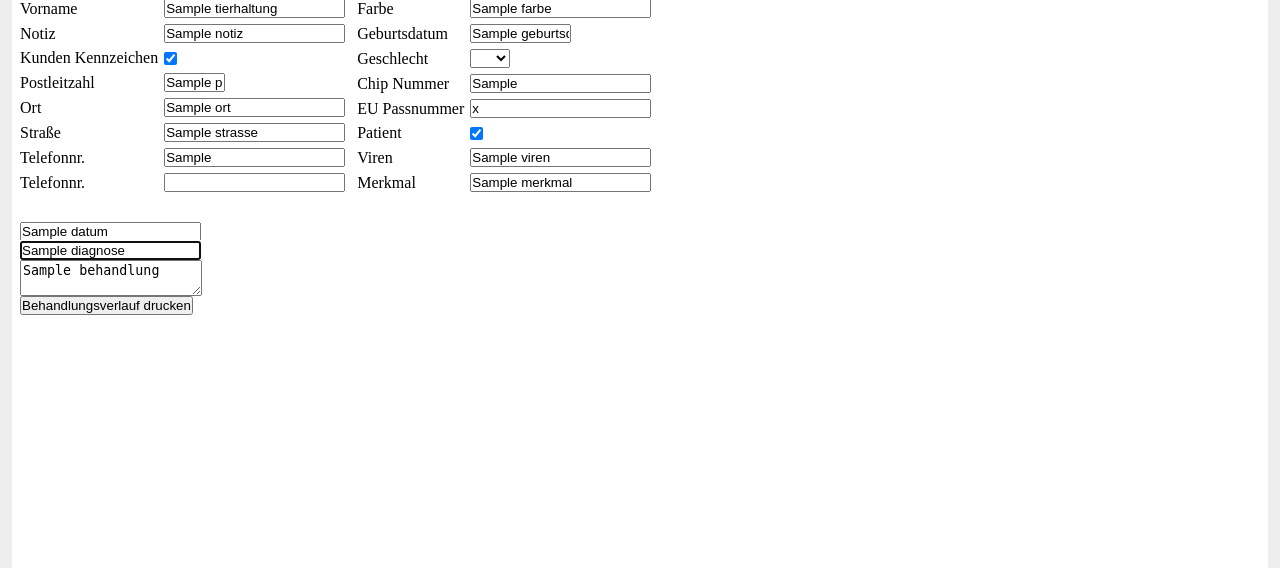
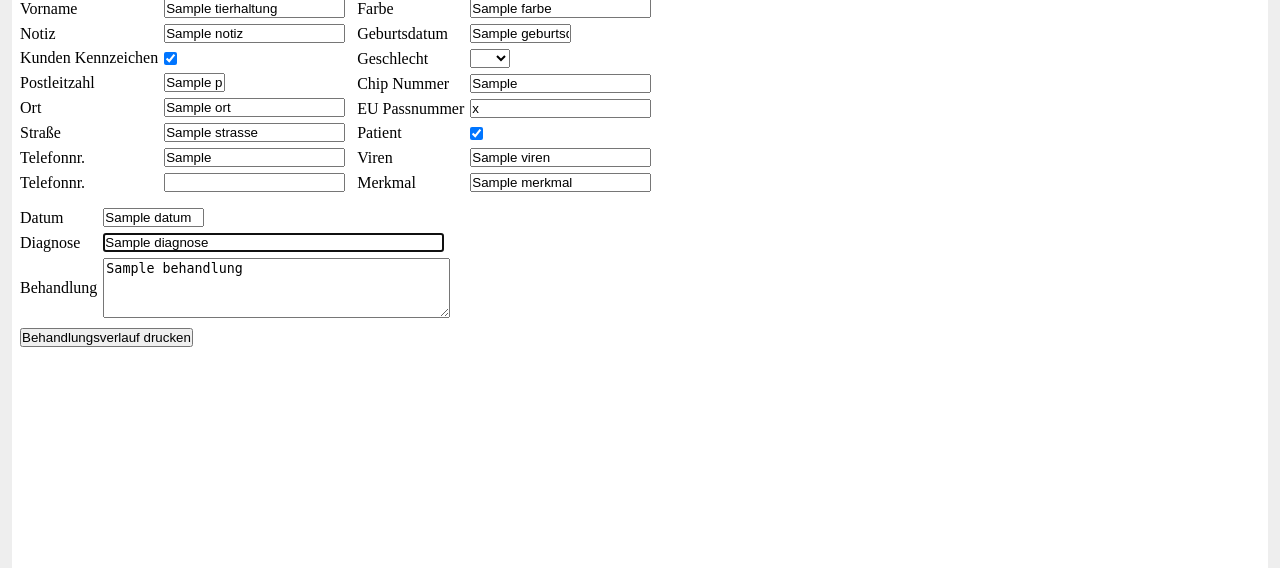
Before and after one commit to richardtraindl/fordi, a Flask app: template ordi/templates/ordi/behandlungsverlauf.html in a window 1280 px wide. Shown: the part 196-764 px from the top of the page. Run offline with Flask 2, Linux system fonts and the light colour scheme; the template is opened without the code that fills it: most values are stand-ins (such as "Sample title", 1, 10 or a date in 2020); parts of the project's set-up code (start-up, migrations or seed data) failed here and were passed over; some libraries are stand-ins or nearby versions.

Commit message:
Update behandlungsverlauf.html

```diff
--- a/ordi/templates/ordi/behandlungsverlauf.html
+++ b/ordi/templates/ordi/behandlungsverlauf.html
@@ -16,7 +16,7 @@
         </div>
     </div>
 
-    <div class="huge-gap"></div>
+    <div class="small-gap"></div>
 
     {% if behandlungsverlauf %}
         <form method="post" action="{{ url_for('ordi.edit_behandlungsverlauf', behandlungsverlauf_id=behandlungsverlauf['id']) }}">
@@ -24,20 +24,32 @@
         <form method="post" action="{{ url_for('ordi.create_behandlungsverlauf', id=tierhaltung['id']) }}">
     {% endif %}
 
-    <div style="display: inline-grid; grid-template-columns: auto ;">
-        {% if behandlungsverlauf %}
-            <div><input type="text" name="datum" id="datum" class="date" value="{{ behandlungsverlauf['datum'] }}" required></div>
-            <div><input type="text" name="diagnose" id="diagnose" value="{{ behandlungsverlauf['diagnose'] }}" required></div>
-            <div><textarea name="behandlung" id="behandlung" required>{{ behandlungsverlauf['behandlung'] }}</textarea></div>
-        {% else %}
-            <div><input type="text" name="datum" id="datum" class="date" value="{{ request.form['datum'] }}" required></div>
-            <div><input type="text" name="diagnose" id="diagnose" value="{{ request.form['diagnose'] }}" required></div>
-            <div><textarea name="behandlung" id="behandlung" required>{{ request.form['behandlung'] }}</textarea></div>
-        {% endif %}
+    <div class="twocols">
+      {% if behandlungsverlauf %}
+		    <label for="datum">Datum</label>
+        <input size="10" type="text" name="datum" id="datum" class="date" value="{{ behandlungsverlauf['datum'] }}" required>
+
+			  <label for="diagnose">Diagnose</label>
+			  <input size="40" type="text" name="diagnose" id="diagnose" value="{{ behandlungsverlauf['diagnose'] }}" required>
+
+			  <label for="behandlung">Behandlung</label>
+        <textarea style="width: 100%; height: 60px" name="behandlung" id="behandlung" required>{{ behandlungsverlauf['behandlung'] }}</textarea>
+      {% else %}
+        <label for="datum">Datum</label>
+        <input size="10" type="text" name="datum" id="datum" class="date" value="{{ request.form['datum'] }}" required>
+
+        <label for="diagnose">Diagnose</label>
+        <input size="40" type="text" name="diagnose" id="diagnose" value="{{ request.form['diagnose'] }}" required>
+
+        <label for="behandlung">Behandlung</label>
+        <textarea style="width: 100%; height: 60px" name="behandlung" id="behandlung" required>{{ request.form['behandlung'] }}</textarea>
+      {% endif %}
+    </div>
+
+        <div class="small-gap"></div>
+
         <div><input type="submit" value="Behandlungsverlauf drucken"></div>
-    </div>
     </form>
-
 
     <script>
         $(document).ready(function(){
```
